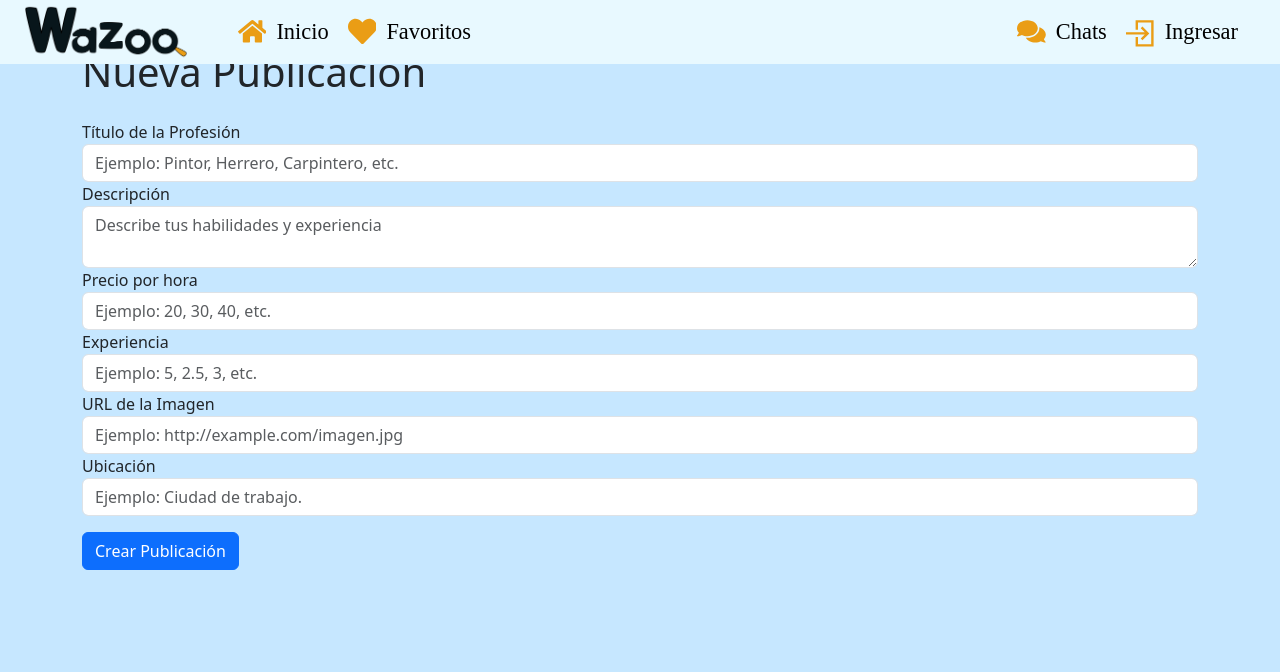
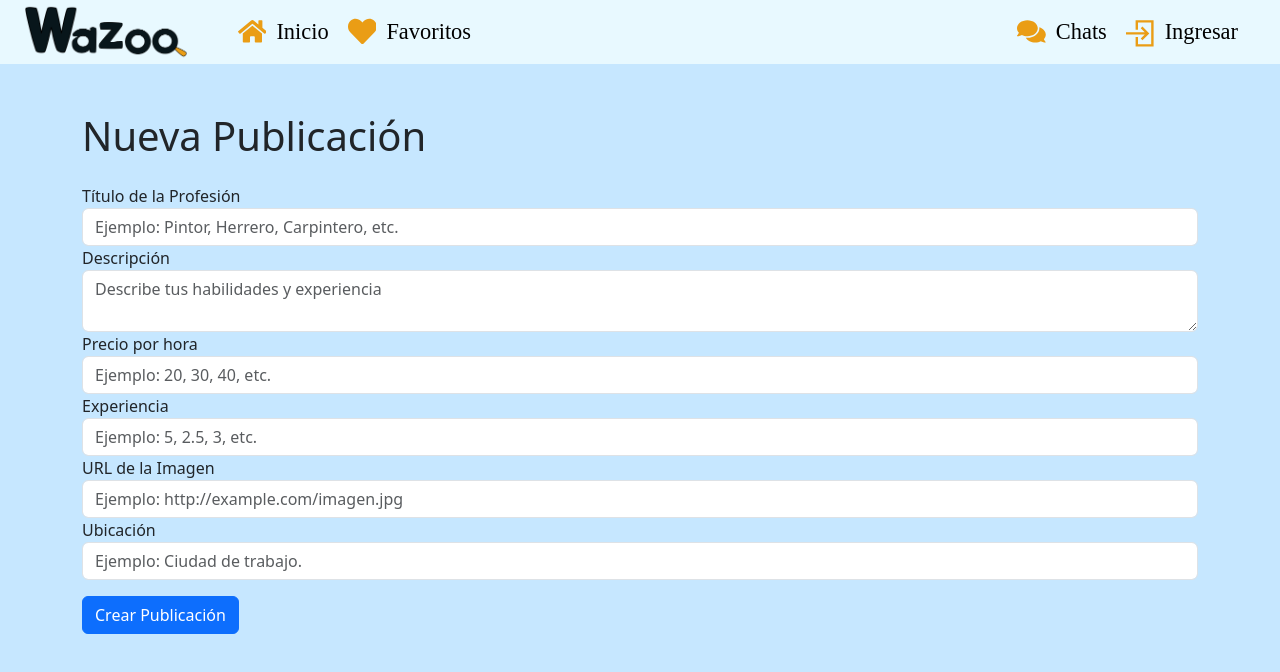
Before and after one commit to AndresTabor/proyecto-final-team1-front, a React (Vite) app: page /create-post in a window 1280 px wide. Shown: the top 672 px of the page. Built offline with nearby package versions, Linux system fonts and the light colour scheme; a web font is replaced by a local one.

Commit message:
añadido funcion sticky

```diff
--- a/src/components/navbar/NavBar.css
+++ b/src/components/navbar/NavBar.css
@@ -3,13 +3,12 @@
     background-color: #E8F9FF;
     display: flex;
     align-items: center;
-    position: fixed;
+    position: sticky;
     left: 0;
     top: 0;
     z-index: 100;
     /* font-family: "M PLUS Rounded 1c"; */
     font-family: "Calistoga";
-    /* font-weight:bold; */
 }
 
 /* Logo */
--- a/src/store/flux.js
+++ b/src/store/flux.js
@@ -3,8 +3,8 @@ import { jwtDecode } from "jwt-decode";
 const getState = ({ getStore, getActions, setStore }) => {
 
 
-	const url = "https://musical-space-goldfish-x955x5wwjwqh6q7x-3000.app.github.dev"
-	const url_posts = "https://musical-space-goldfish-x955x5wwjwqh6q7x-3000.app.github.dev/posts"
+	const url = "https://stunning-carnival-pjqgxg94ppj294qv-3000.app.github.dev"
+	const url_posts = "https://stunning-carnival-pjqgxg94ppj294qv-3000.app.github.dev/posts"
 	const cloudUrl = 'https://api.cloudinary.com/v1_1/dzw2kegzu/upload';
 
 	return {
```
